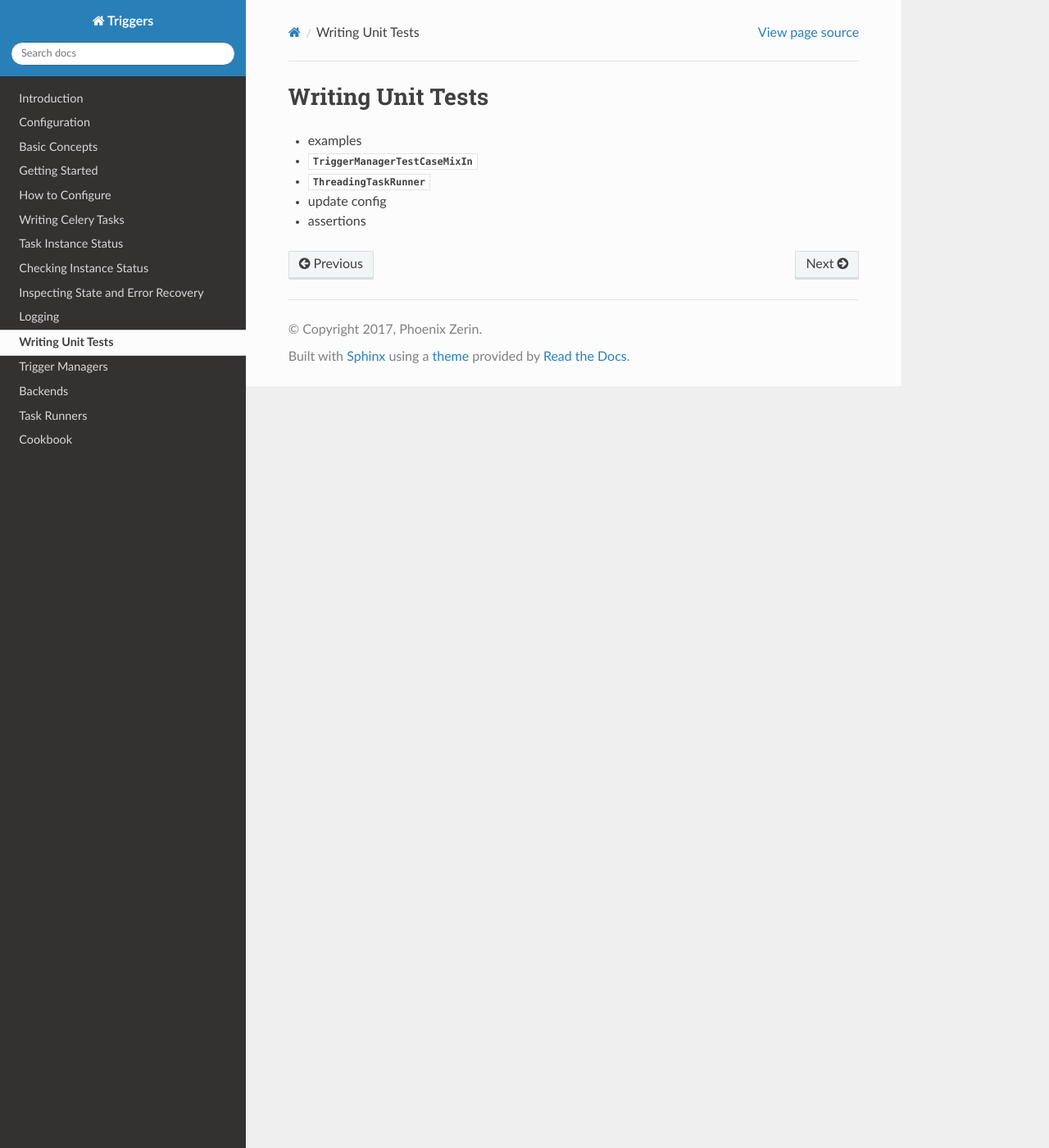
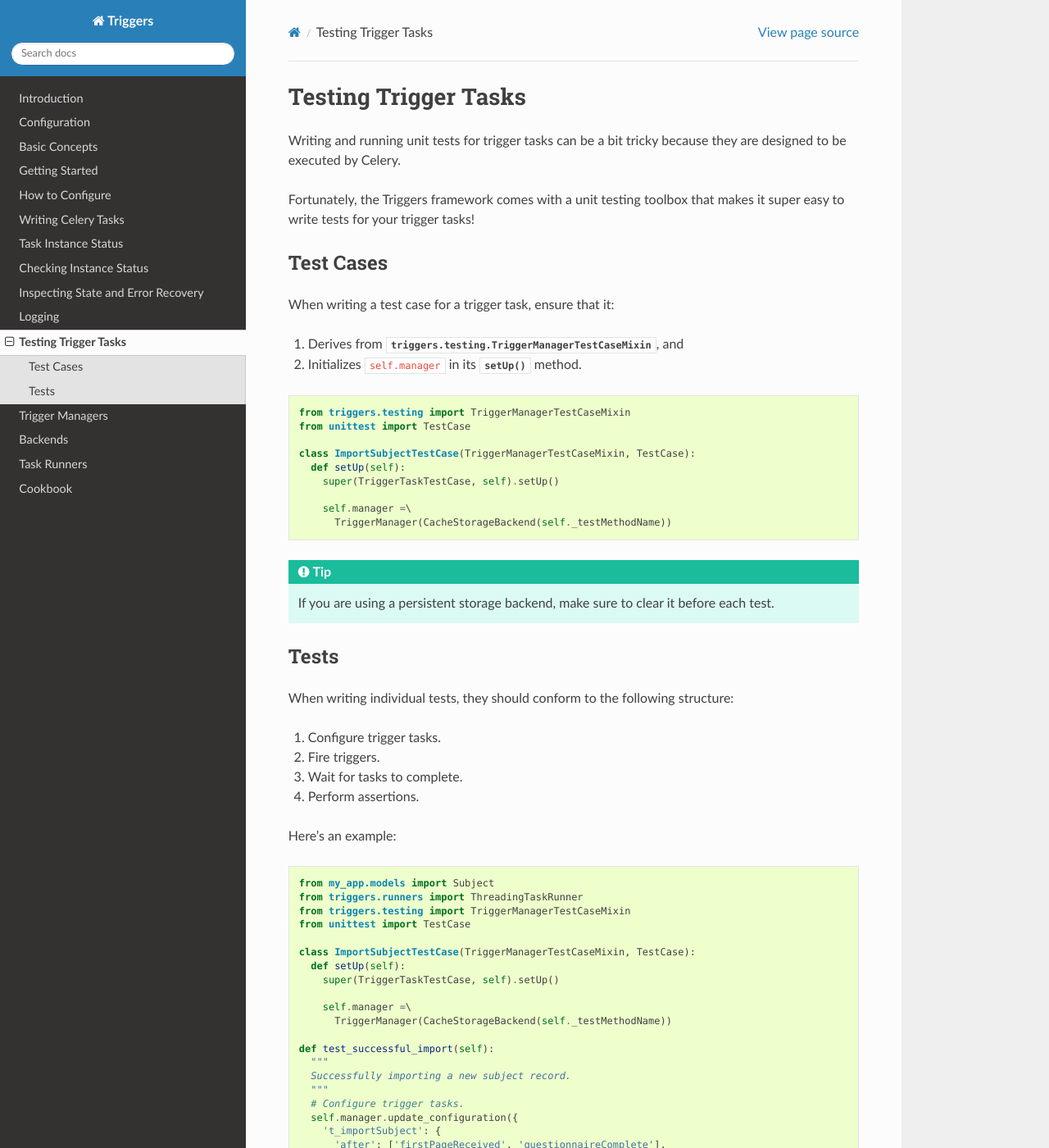
Before and after one commit to lenddoefl/triggers, a Sphinx documentation site: the page built from docs/testing.rst, in a window 1280 px wide and 1400 px high. Shown: the whole window at 82% size. Built offline with Sphinx 7.4.7 and the Read the Docs theme 2.0.0, drawn with Linux system fonts in a browser that asks for light colours; some of the changed text lies outside the part shown.

Commit message:
Added some content to `testing` docs.

```diff
--- a/docs/testing.rst
+++ b/docs/testing.rst
@@ -1,8 +1,104 @@
-==================
-Writing Unit Tests
-==================
-- examples
-- :py:class:`TriggerManagerTestCaseMixIn`
-- :py:class:`ThreadingTaskRunner`
-- update config
-- assertions
+=====================
+Testing Trigger Tasks
+=====================
+Writing and running unit tests for trigger tasks can be a bit tricky because
+they are designed to be executed by Celery.
+
+Fortunately, the Triggers framework comes with a unit testing toolbox that makes
+it super easy to write tests for your trigger tasks!
+
+
+----------
+Test Cases
+----------
+When writing a test case for a trigger task, ensure that it:
+
+#. Derives from :py:class:`triggers.testing.TriggerManagerTestCaseMixin`, and
+#. Initializes ``self.manager`` in its :py:meth:`setUp` method.
+
+.. code-block:: python
+
+   from triggers.testing import TriggerManagerTestCaseMixin
+   from unittest import TestCase
+
+   class ImportSubjectTestCase(TriggerManagerTestCaseMixin, TestCase):
+     def setUp(self):
+       super(TriggerTaskTestCase, self).setUp()
+
+       self.manager =\
+         TriggerManager(CacheStorageBackend(self._testMethodName))
+
+
+.. tip::
+   If you are using a persistent storage backend, make sure to clear it before
+   each test.
+
+
+-----
+Tests
+-----
+When writing individual tests, they should conform to the following structure:
+
+#. Configure trigger tasks.
+#. Fire triggers.
+#. Wait for tasks to complete.
+#. Perform assertions.
+
+Here's an example:
+
+.. code-block:: python
+
+   from my_app.models import Subject
+   from triggers.runners import ThreadingTaskRunner
+   from triggers.testing import TriggerManagerTestCaseMixin
+   from unittest import TestCase
+
+   class ImportSubjectTestCase(TriggerManagerTestCaseMixin, TestCase):
+     def setUp(self):
+       super(TriggerTaskTestCase, self).setUp()
+
+       self.manager =\
+         TriggerManager(CacheStorageBackend(self._testMethodName))
+
+   def test_successful_import(self):
+     """
+     Successfully importing a new subject record.
+     """
+     # Configure trigger tasks.
+     self.manager.update_configuration({
+       't_importSubject': {
+         'after': ['firstPageReceived', 'questionnaireComplete'],
+         'run': 'app.tasks.ImportSubject',
+       },
+     })
+
+     responses = {
+       'firstName': 'Marcus',
+       # etc.
+     }
+
+     # Fire triggers (in this case, simulating successful
+     # questionnaire completion).
+     self.manager.fire(
+       trigger_name   = 'firstPageReceived',
+       trigger_kwargs = {'responses': responses},
+     )
+
+     self.manager.fire('questionnaireComplete')
+
+     # Wait for tasks to complete.
+     ThreadingTaskRunner.join_all()
+
+     # Perform assertions.
+     subject = Subject.objects.latest()
+
+     self.assertInstanceFinished(
+       't_importSubject#0',
+       {'subjectId': subject.pk},
+     )
+
+     self.assertEqual(subject.firstName, responses['firstName'])
+     # etc.
+
+
+.. todo subsections for each bullet point from above
```
